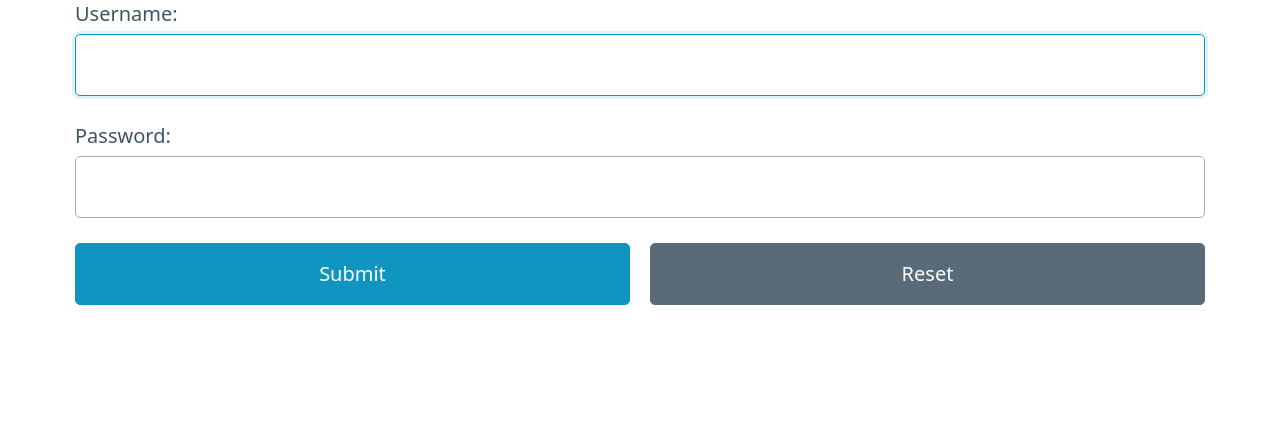
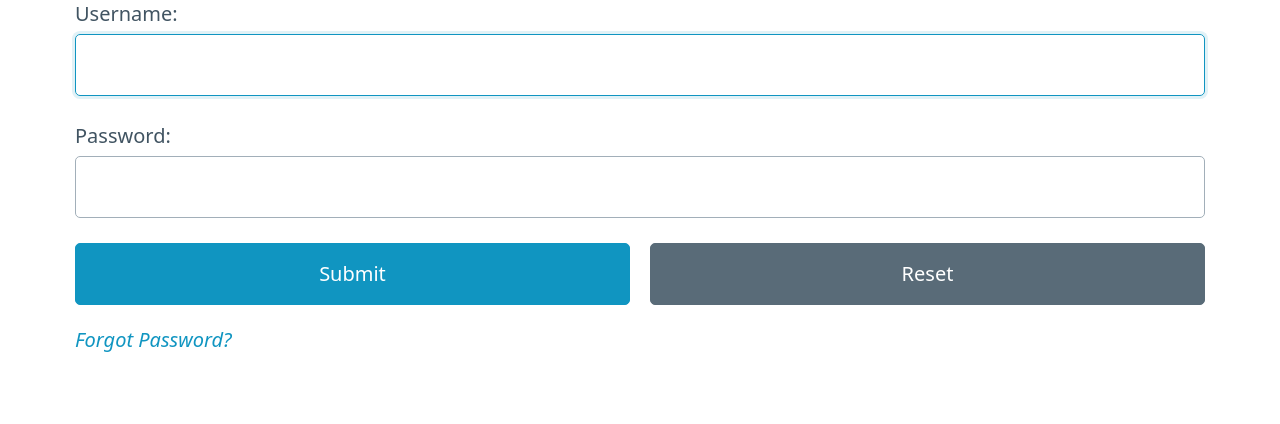
Before and after one commit to Misha-HF/wb-hometask-10, a Django app: page /users/login/ in a window 1280 px wide. Shown: the part 223-647 px from the top of the page. Run offline with Django 5.2, Linux system fonts and the light colour scheme.

Commit message:
email-commit

```diff
--- a/pyproject.toml
+++ b/pyproject.toml
@@ -11,6 +11,7 @@ django = "^5.0.3"
 psycopg2 = "^2.9.9"
 mongoengine = "^0.28.2"
 pathlib = "^1.0.1"
+django-environ = "^0.11.2"
 
 
 [build-system]
--- a/quotes/quoteapp/management/commands/migration_db.py
+++ b/quotes/quoteapp/management/commands/migration_db.py
@@ -1,5 +1,6 @@
 from django.core.management.base import BaseCommand
 from quoteapp.models import Author, Quote, AuthorReg, QuoteRegField, QuoteReg
+from django.contrib.auth.models import User
 from models_mongodb import Quote as MongoQuote, Author as MongoAuthor
 import connect
 
@@ -23,3 +24,4 @@ class Command(BaseCommand):
         AuthorReg.objects.all().delete()
         QuoteReg.objects.all().delete()
         QuoteRegField.objects.all().delete()
+        User.objects.all().delete()
--- a/quotes/quoteapp/views.py
+++ b/quotes/quoteapp/views.py
@@ -2,7 +2,11 @@ from django.contrib.auth.decorators import login_required
 from django.shortcuts import render, redirect, get_object_or_404
 from django.http import HttpResponseBadRequest
 
+# Михайло, [29.03.2024 11:41]
+# docker run --name quotes-postgres -p 5432:5432 -e POSTGRES_PASSWORD=214365 -d postgres
+# password to superuser: 214365
 # from .forms import QuoteForm, AuthorForm
+
 from .models import Quote, Author, QuoteReg, AuthorReg, QuoteRegField
 from .forms import AuthorForm, QuoteForm
 # Create your views here.
--- a/quotes/users/forms.py
+++ b/quotes/users/forms.py
@@ -7,7 +7,9 @@ class RegisterForm(UserCreationForm):
     username = forms.CharField(max_length=100,
                                required=True,
                                widget=forms.TextInput())
-
+    email = forms.CharField(max_length=100,
+                               required=True,
+                               widget=forms.TextInput())
     password1 = forms.CharField(max_length=50,
                                 required=True,
                                 widget=forms.PasswordInput())
@@ -17,7 +19,7 @@ class RegisterForm(UserCreationForm):
 
     class Meta:
         model = User
-        fields = ['username', 'password1', 'password2']
+        fields = ['username', 'email', 'password1', 'password2']
 
 
 class LoginForm(AuthenticationForm):
--- a/quotes/users/templates/users/login.html
+++ b/quotes/users/templates/users/login.html
@@ -28,6 +28,9 @@
         <button type="submit">Submit</button>
         <button type="reset" class="secondary">Reset</button>
     </div>
+    <div class="small text-center">
+        <a href="{% url "users:password_reset" %}" class="text-center"><i>Forgot Password?</i></a>
+    </div>
 </form>
 
 {% endblock %}
--- /dev/null
+++ b/quotes/users/templates/users/password_reset_subject.txt
@@ -0,0 +1 @@
+Password Reset
--- a/quotes/users/urls.py
+++ b/quotes/users/urls.py
@@ -1,3 +1,4 @@
+from django.contrib.auth.views import PasswordResetDoneView, PasswordResetConfirmView, PasswordResetCompleteView
 from django.urls import path
 from . import views
 
@@ -7,4 +8,14 @@ urlpatterns = [
     path('signup/', views.signupuser, name='signup'),
     path('login/', views.loginuser, name='login'),
     path('logout/', views.logoutuser, name='logout'),
+    path('reset-password/', views.ResetPasswordView.as_view(), name='password_reset'),
+    path('reset-password/done/', PasswordResetDoneView.as_view(template_name='users/password_reset_done.html'),
+         name='password_reset_done'),
+    path('reset-password/confirm/<uidb64>/<token>/',
+         PasswordResetConfirmView.as_view(template_name='users/password_reset_confirm.html',
+                                          success_url='/users/reset-password/complete/'),
+         name='password_reset_confirm'),
+    path('reset-password/complete/',
+         PasswordResetCompleteView.as_view(template_name='users/password_reset_complete.html'),
+         name='password_reset_complete'),
 ]
--- a/quotes/users/views.py
+++ b/quotes/users/views.py
@@ -5,7 +5,10 @@ from django.shortcuts import render
 from django.contrib import messages
 from django.contrib.auth import authenticate, login, logout
 from django.contrib.auth.decorators import login_required
+from django.contrib.auth.views import PasswordResetView
+from django.contrib.messages.views import SuccessMessageMixin
 from django.shortcuts import render, redirect
+from django.urls import reverse_lazy
 
 from .forms import RegisterForm, LoginForm
 
@@ -43,3 +46,12 @@ def loginuser(request):
         return redirect(to='quoteapp:main')
 
     return render(request, 'users/login.html', context={"form": LoginForm()})
+
+
+class ResetPasswordView(SuccessMessageMixin, PasswordResetView):
+    template_name = 'users/password_reset.html'
+    email_template_name = 'users/password_reset_email.html'
+    html_email_template_name = 'users/password_reset_email.html'
+    success_url = reverse_lazy('users:password_reset_done')
+    success_message = "An email with instructions to reset your password has been sent to %(email)s."
+    subject_template_name = 'users/password_reset_subject.txt'
```
Also changed, not shown: quotes/quotes/settings.py (+22 -7 lines), quotes/users/templates/users/password_reset.html (added, +12 -0 lines), quotes/users/templates/users/password_reset_complete.html (added, +7 -0 lines), quotes/users/templates/users/password_reset_confirm.html (added, +12 -0 lines), quotes/users/templates/users/password_reset_done.html (added, +8 -0 lines), quotes/users/templates/users/password_reset_email.html (added, +13 -0 lines), quotes/users/templates/users/signup.html (+6 -1 lines), 2 other files.
